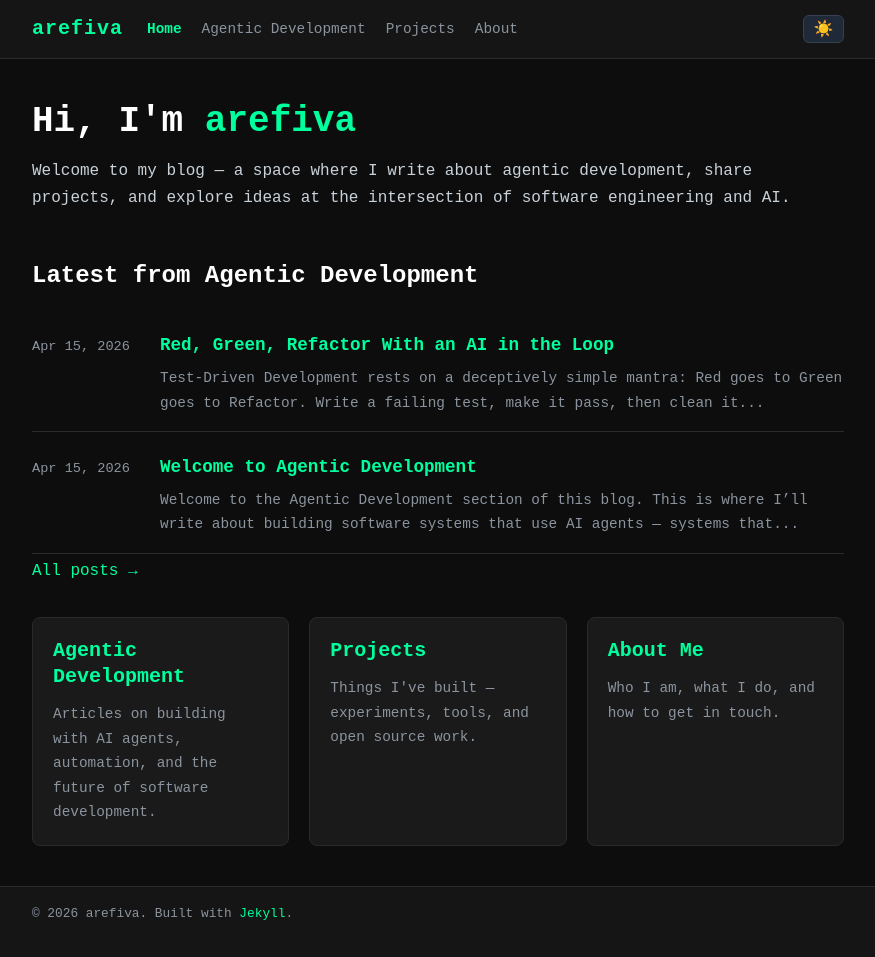
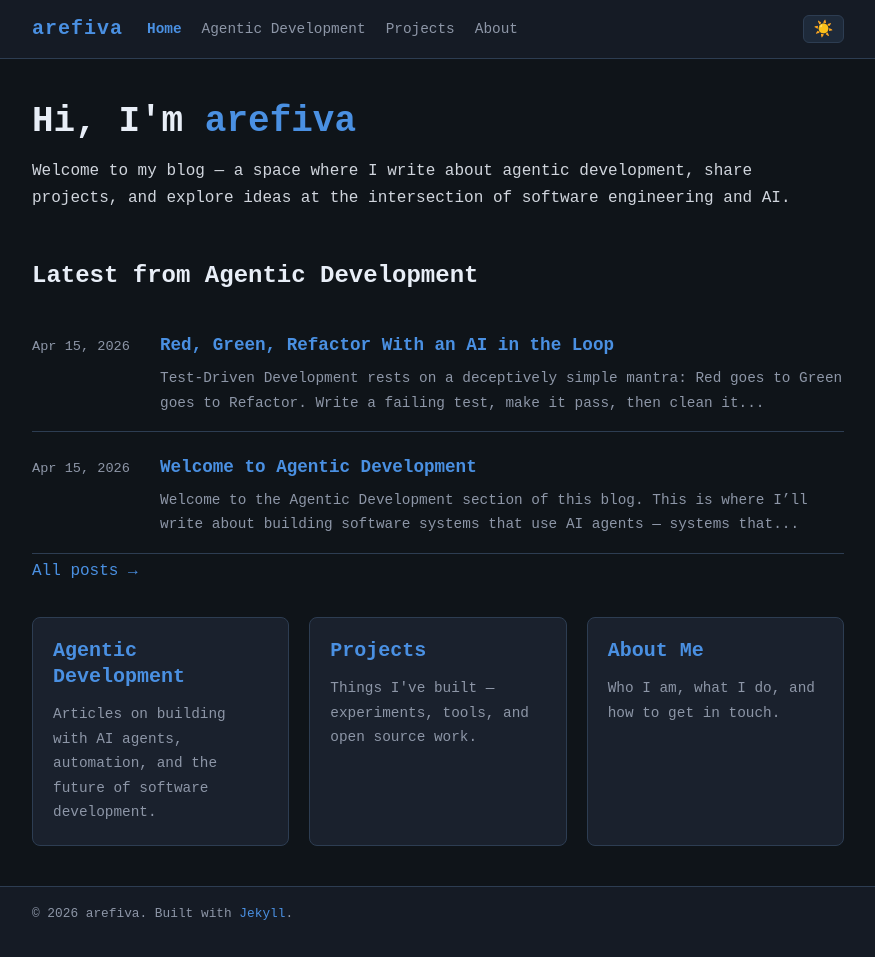
Before and after one commit to arefiva/arefiva.github.io, a Jekyll site: the page built from index.md, in a window 1280 px wide and 957 px high. Shown: the whole window, without its empty margins (202-1077 px from the left). Built offline with Jekyll 4.4.1, drawn with Linux system fonts in a browser that asks for light colours.

Commit message:
Update theme to modern, minimalist palette
Replace aggressive neon green (#00ff9d) with softer blue (#4a90e2).
- Dark mode: Deep blue-gray (#0f1419) instead of pure black
- Neutral text with reduced contrast for comfortable reading
- Light mode: Clean whites and grays
- Overall: Professional, modern aesthetic without 'hacker' terminal feel

Co-authored-by: Copilot <223556219+Copilot@users.noreply.github.com>

```diff
--- a/assets/css/style.scss
+++ b/assets/css/style.scss
@@ -2,49 +2,49 @@
 ---
 
 /* =========================================================
-   CSS Custom Properties — Dark mode (default, Hacker-inspired)
+   CSS Custom Properties — Modern, minimalist palette
    ========================================================= */
 :root {
-  --bg:          #0d0d0d;
-  --bg-secondary:#151515;
-  --surface:     #1a1a1a;
-  --border:      #2a2a2a;
-  --text:        #c9d1d9;
-  --text-muted:  #8b949e;
-  --accent:      #00ff9d;
-  --accent-dim:  #00cc7a;
-  --link:        #00ff9d;
-  --link-hover:  #ffffff;
-  --code-bg:     #161b22;
-  --code-text:   #e6edf3;
-  --tag-bg:      #1f2937;
-  --tag-text:    #9ca3af;
-  --heading:     #ffffff;
-  --nav-active:  #00ff9d;
-  --toggle-bg:   #1f2937;
-  --toggle-border: #374151;
+  --bg:          #0f1419;
+  --bg-secondary:#151b25;
+  --surface:     #1a212d;
+  --border:      #2d3d52;
+  --text:        #d0d5dd;
+  --text-muted:  #8d96a7;
+  --accent:      #4a90e2;
+  --accent-dim:  #3d76c6;
+  --link:        #4a90e2;
+  --link-hover:  #6ba3e8;
+  --code-bg:     #16202b;
+  --code-text:   #d0d5dd;
+  --tag-bg:      #1e2a3a;
+  --tag-text:    #8d96a7;
+  --heading:     #e8eef7;
+  --nav-active:  #4a90e2;
+  --toggle-bg:   #1e2a3a;
+  --toggle-border: #2d3d52;
 }
 
 /* Light mode overrides */
 body.light-mode {
-  --bg:          #f8f9fa;
+  --bg:          #fafbfc;
   --bg-secondary:#ffffff;
-  --surface:     #e9ecef;
-  --border:      #dee2e6;
-  --text:        #212529;
-  --text-muted:  #6c757d;
-  --accent:      #0d6e3b;
-  --accent-dim:  #0a5530;
-  --link:        #0d6e3b;
-  --link-hover:  #000000;
-  --code-bg:     #f1f3f4;
+  --surface:     #f5f7fa;
+  --border:      #d5dce3;
+  --text:        #24292e;
+  --text-muted:  #57606a;
+  --accent:      #4a90e2;
+  --accent-dim:  #3d76c6;
+  --link:        #4a90e2;
+  --link-hover:  #2e5cb8;
+  --code-bg:     #f1f3f5;
   --code-text:   #24292e;
-  --tag-bg:      #e2e8f0;
-  --tag-text:    #475569;
+  --tag-bg:      #eaeef2;
+  --tag-text:    #57606a;
   --heading:     #111827;
-  --nav-active:  #0d6e3b;
-  --toggle-bg:   #e2e8f0;
-  --toggle-border: #cbd5e1;
+  --nav-active:  #4a90e2;
+  --toggle-bg:   #eaeef2;
+  --toggle-border: #d5dce3;
 }
 
 /* =========================================================
```
